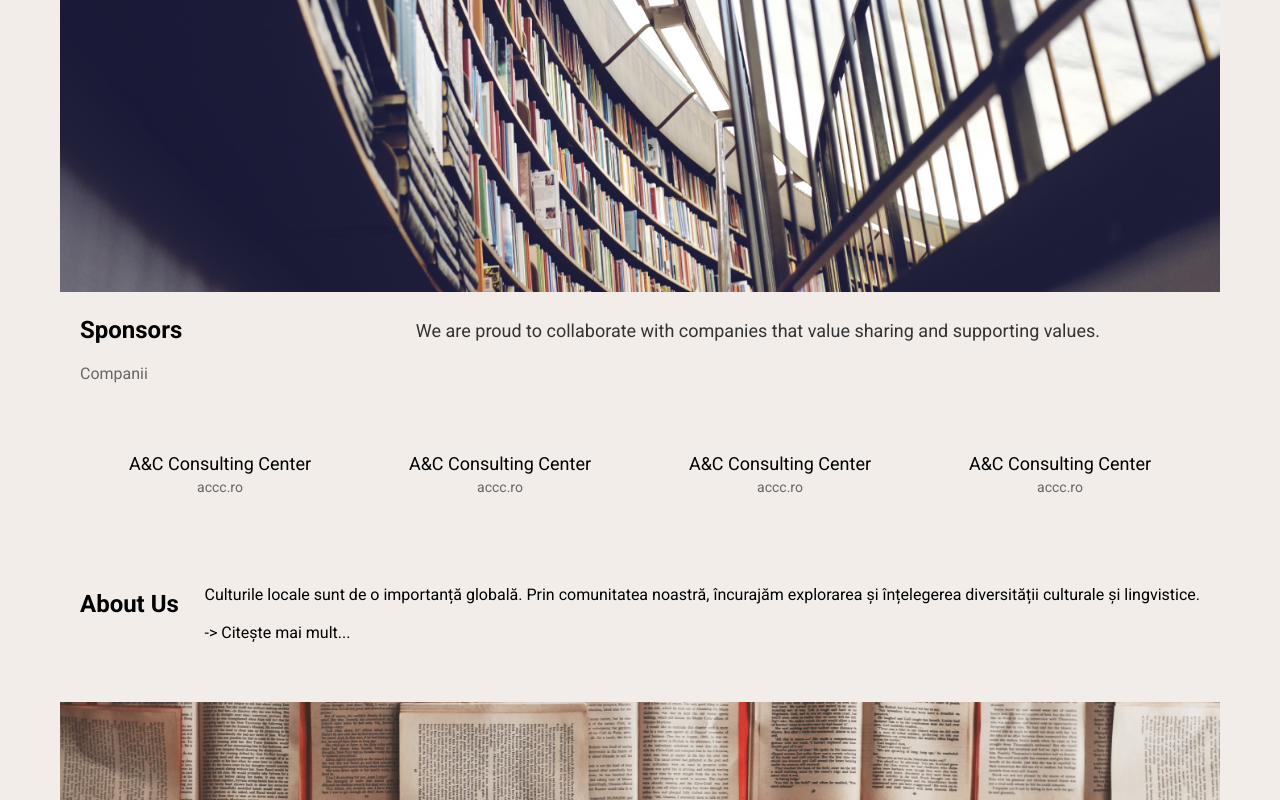
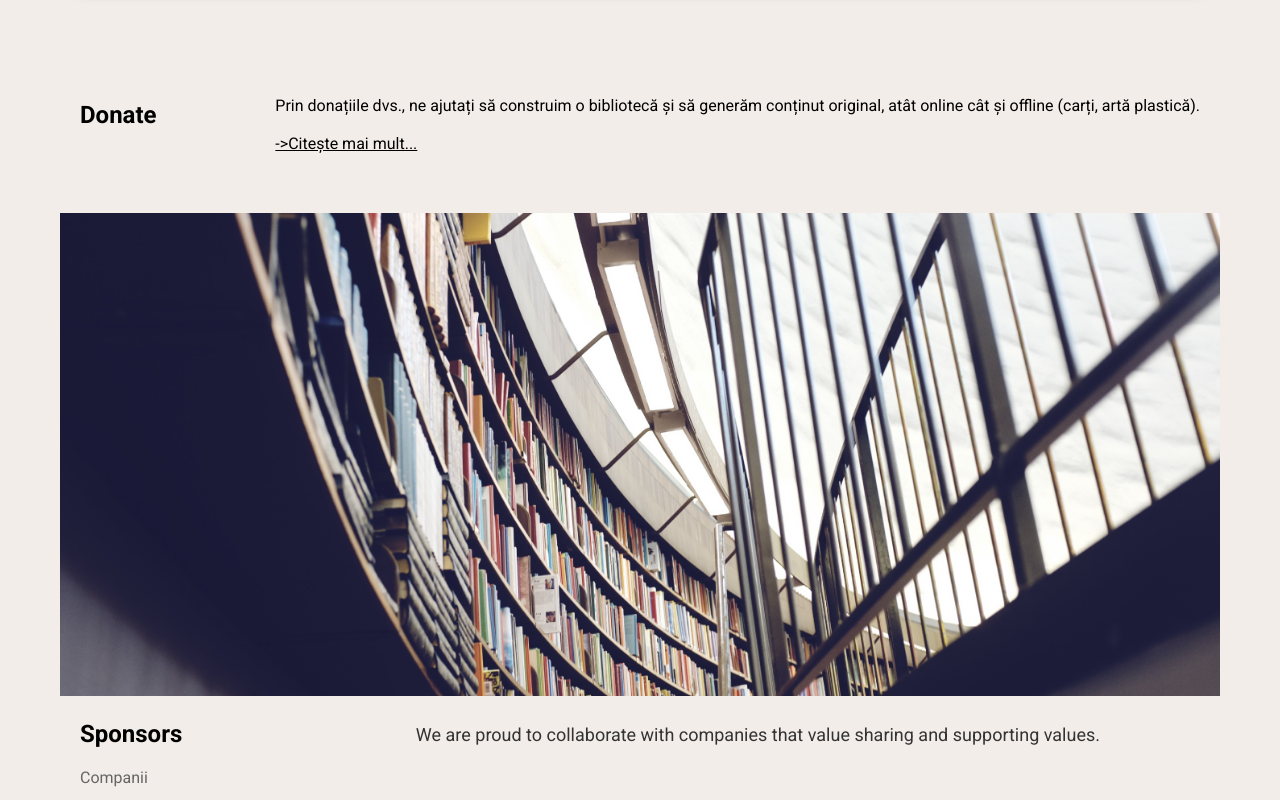
Before and after one commit to CatalinIonescu0922/banaterra, an Angular app: page / in a window 1280 px wide. Shown: the part 1280-2080 px from the top of the page. Built offline with nearby package versions, Linux system fonts and the light colour scheme.

Commit message:
detalii :)))

```diff
--- a/src/app/authors/authors.component.html
+++ b/src/app/authors/authors.component.html
@@ -10,7 +10,7 @@
                     <a href="#">Option 3</a>
                 </div>
             </div>
-            <a href="/add-authors">Add Author</a>
+            <a class="dropbtn" href="/add-authors">Add Author</a>
         </div>
     </header>
     <main>
--- a/src/app/content/content.component.css
+++ b/src/app/content/content.component.css
@@ -5,6 +5,10 @@
 .banner img {
     width: 100%;
     height: auto;
+}
+
+.citeste{
+    text-decoration: underline;
 }
 
 
--- a/src/app/content/content.component.html
+++ b/src/app/content/content.component.html
@@ -1,4 +1,7 @@
 <section class="content">
+    <section class="banner">
+        <img src="../../assets/img/banner.jpg" />
+</section>
      <section class="profile-section">
         <section class="profile-section">
             <section class="profile-section">
@@ -51,7 +54,7 @@
         <section class="donate-section">
             <div class="header-row">
                 <h2 class="bold">Donate</h2>
-                <p class="scris">Prin donațiile dvs., ne ajutați să construim o bibliotecă și să generăm conținut original, atât online cât și offline (carți, artă plastică).<br> <br> <a href="/donate" routerLink="/donate" routerLinkActive="active" >->Citește mai mult...</a> </p>
+                <p class="scris">Prin donațiile dvs., ne ajutați să construim o bibliotecă și să generăm conținut original, atât online cât și offline (carți, artă plastică).<br> <br> <a class="citeste" href="/donate" routerLink="/donate" routerLinkActive="active" >->Citește mai mult...</a> </p>
             </div>
         </section>
 
@@ -91,7 +94,7 @@
         <section class="about-section">
             <div class="header-row">
                 <h2 class="bold">About Us</h2>
-                <p class="scris">Culturile locale sunt de o importanță globală. Prin comunitatea noastră, încurajăm explorarea și înțelegerea diversității culturale și lingvistice.<br> <br>-> Citește mai mult...</p>
+                <p class="scris">Culturile locale sunt de o importanță globală. Prin comunitatea noastră, încurajăm explorarea și înțelegerea diversității culturale și lingvistice.<br> <br> <a class="citeste">-> Citește mai mult...</a></p>
             </div>
         </section>
 
@@ -124,8 +127,6 @@
             </div>
         </section>
     </section>
-    <section class="banner">
-        <img src="../../assets/img/banner.jpg" />
-</section>
+
 
 </section>
```
